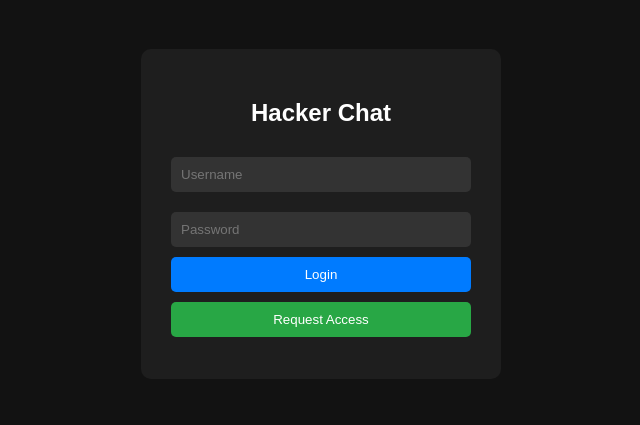
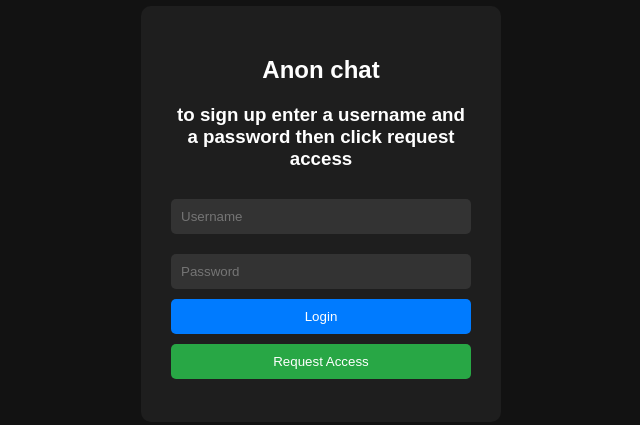
Before and after one commit to nizulad/anon_website, a website: page public/index.html in a window 1280 px wide. Shown: the part 186-611 px from the top of the page, without its empty margins (319-959 px from the left). Drawn offline with nearby package versions, Linux system fonts and the light colour scheme; no server answers.

Commit message:
html adjustments

```diff
--- a/public/index.html
+++ b/public/index.html
@@ -23,7 +23,8 @@
 
     <div id="auth-screen">
         <div class="auth-box">
-            <h2>Hacker Chat</h2>
+            <h2>Anon chat</h2>
+            <h3>to sign up enter a username and a password then click request access</h3>
             <input id="user-input" placeholder="Username">
             <input id="pass-input" type="password" placeholder="Password">
             <button onclick="login()">Login</button>
```
